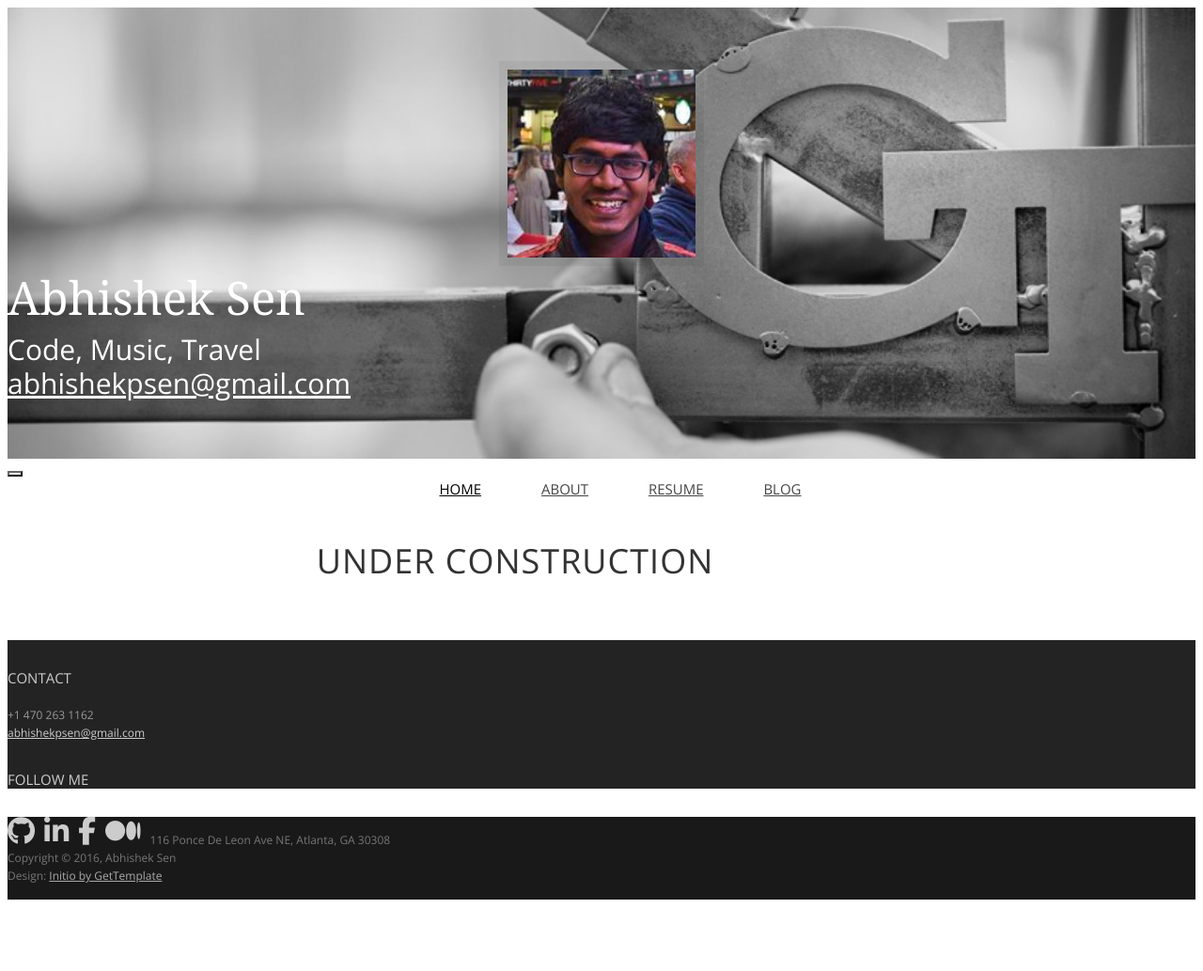
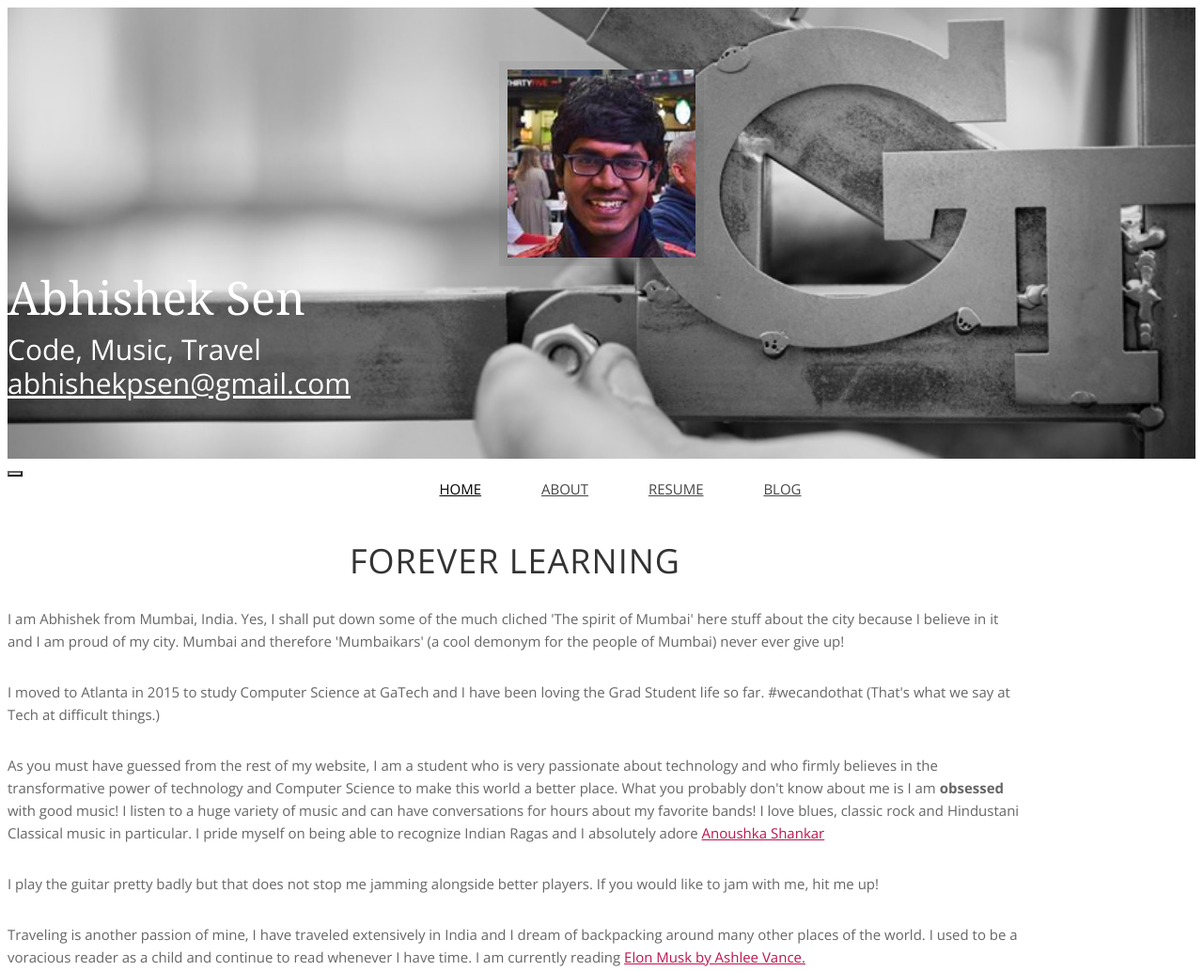
Before and after one commit to abhishekpsen/abhishekpsen.github.io, a plain HTML site: page about.html in a window 1280 px wide. Shown: the top 1033 px of the page at 94% size. Before the commit the page ends 965 px from the top, so only its background shows below. Drawn offline with nearby package versions, Linux system fonts and the light colour scheme; some icons are missing; a web font is replaced by a local one.

Commit message:
Update about.html

```diff
--- a/about.html
+++ b/about.html
@@ -75,9 +75,14 @@
  						<div class="entry-meta">
  							<!-- <span class="posted-on"><time class="entry-date published" date="2013-06-17">June 17, 2013</time></span>			 -->
  						</div>
- 						<h1 class="entry-title">Under Construction</h1>
+ 						<h1 class="entry-title">Forever Learning</h1>
 					</header>
 					<div class="entry-content">
+						<p>I am Abhishek from Mumbai, India. Yes, I shall put down some of the much cliched 'The spirit of Mumbai' here stuff about the city because I believe in it and I am proud of my city. Mumbai and therefore 'Mumbaikars' (a cool demonym for the people of Mumbai) never ever give up!</p>
+						<p>I moved to Atlanta in 2015 to study Computer Science at GaTech and I have been loving the Grad Student life so far. #wecandothat (That's what we say at Tech at difficult things.)</p>
+						<p>As you must have guessed from the rest of my website, I am a student who is very passionate about technology and who firmly believes in the transformative power of technology and Computer Science to make this world a better place. What you probably don't know about me is I am <b>obsessed</b> with good music! I listen to a huge variety of music and can have conversations for hours about my favorite bands! I love blues, classic rock and Hindustani Classical music in particular. I pride myself on being able to recognize Indian Ragas and I absolutely adore <a href="https://en.wikipedia.org/wiki/Anoushka_Shankar">Anoushka Shankar</a></p>
+						<p>I play the guitar pretty badly but that does not stop me jamming alongside better players. If you would like to jam with me, hit me up! </p>
+						<p>Traveling is another passion of mine, I have traveled extensively in India and I dream of backpacking around many other places of the world. I used to be a voracious reader as a child and continue to read whenever I have time. I am currently reading <a href="http://www.amazon.com/Elon-Musk-SpaceX-Fantastic-Future/dp/0062301233">Elon Musk by Ashlee Vance.</a></p>
 						<!-- <p>
 							This was a semester long project about building a smart portfolio optimizer. We experimented with various supervised, ensemble and reinforcement learning methods to build the most effective portfolio optimizer. Optimization was done with respect to <a href="https://en.wikipedia.org/wiki/Sharpe_ratio">Sharpe Ratio</a>
 						</p>
```
